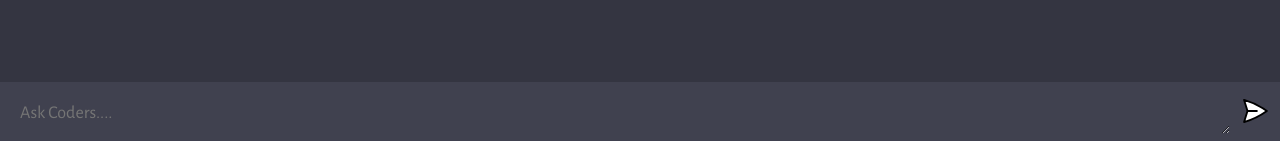
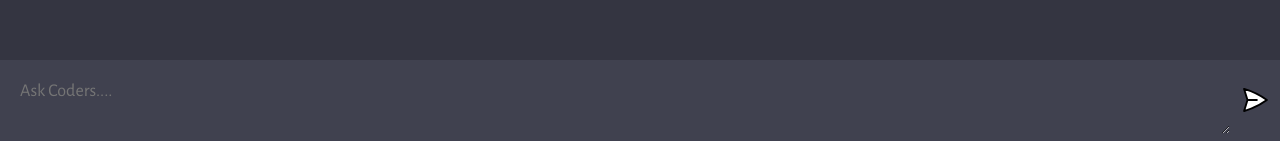
Before and after one commit to AkashPal30/ChatGPT, a website built with Vite: page client/index.html in a window 1280 px wide. Shown: the part 656-797 px from the top of the page. Built offline with nearby package versions, Linux system fonts and the light colour scheme.

Commit message:
Update index.html

```diff
--- a/client/index.html
+++ b/client/index.html
@@ -12,7 +12,7 @@
       <div id="chat_container"></div>
 
       <form>
-        <textarea name="prompt" rows="1" cols="1" placeholder="Ask Coders...."></textarea>
+        <textarea name="prompt" placeholder="Ask Coders...."></textarea>
         <button type="submit"><img src="assets/send.svg" /></button>
       </form>
     </div>
```
